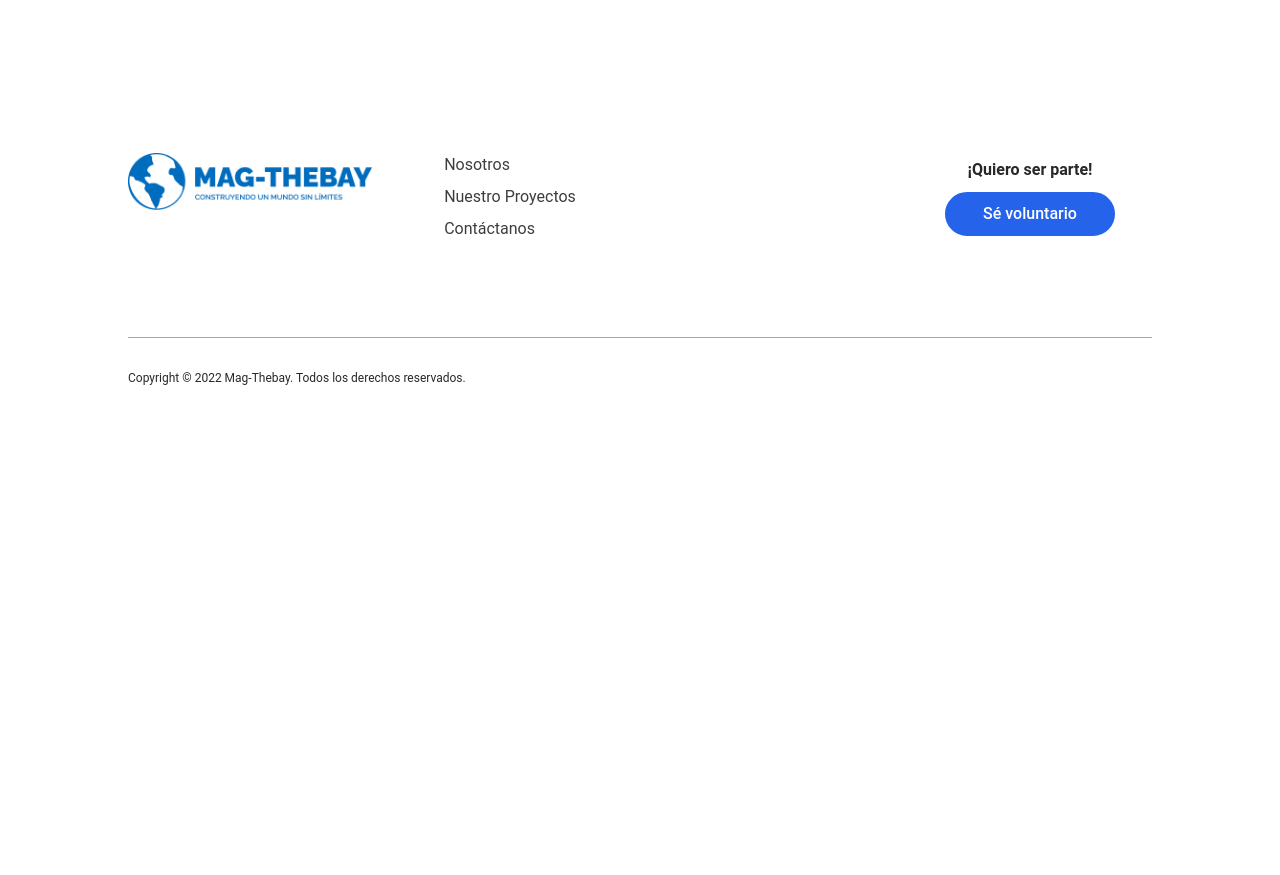
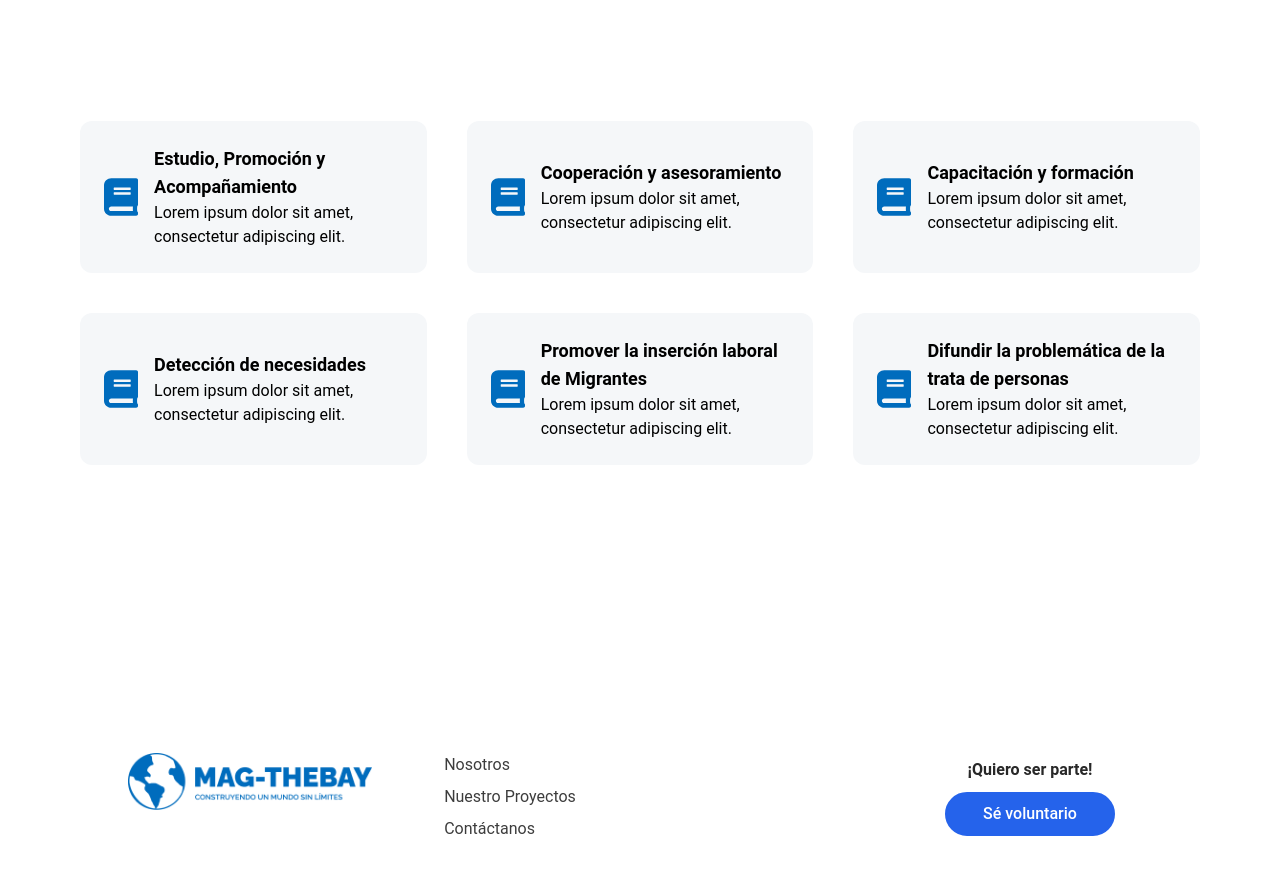
Before and after one commit to cxalem/mag-thebay, a Next.js app: page /nosotros in a window 1280 px wide. Shown: the part 1080-1955 px from the top of the page. Before the commit the page ends 1562 px from the top, so only its background shows below. Built offline with nearby package versions, Linux system fonts and the light colour scheme.

Commit message:
sections added

```diff
--- /dev/null
+++ b/src/components/GoalsSection/GoalCard.tsx
@@ -0,0 +1,23 @@
+import Image from "next/image";
+import goalPlaceholder from "../../public/images/icon-placeholder.svg";
+
+type Props = {
+  title: string;
+  description: string;
+};
+
+const GoalCard: React.FC<Props> = ({ title, description }) => {
+  return (
+    <div className="flex cursor-pointer ease-in-out duration-300 flex-col bg-slate-300 bg-opacity-20 items-center gap-2 text-center py-12 px-6 rounded-xl max-w-md hover:bg-white hover:shadow-2xl md:text-left md:py-6 md:gap-4 md:flex-row">
+      <div className="flex justify-center md:w-13 md:h-16 ">
+        <Image src={goalPlaceholder} width={54} height={60} alt="Mag-Thebay" />
+      </div>
+      <div className="md:max-w-xs">
+        <h4 className="font-bold text-md md:text-lg">{title}</h4>
+        <p className="text-md md:text-md">{description}</p>
+      </div>
+    </div>
+  );
+};
+
+export default GoalCard;
--- /dev/null
+++ b/src/components/GoalsSection/GoalSection.tsx
@@ -0,0 +1,42 @@
+import GoalCard from "./GoalCard";
+import data from "../../data/GoalsData.json";
+
+type Props = {};
+
+type Goal = {
+  id: string;
+  title: string;
+  description: string;
+}
+
+type Data = {
+  title: string
+  description: string
+}
+
+const getItems = (data: Data[]) => {
+  return [
+    ...Object.entries(data).map(([id, key]) => {
+      console.log(key)
+      return {
+        id,
+        title: key.title,
+        description: key.description,
+      };
+    }),
+  ];
+};
+
+const GoalsSection: React.FC<Props> = ({}) => {
+  const goals = getItems(data);
+
+  return (
+    <div className="grid grid-cols-1 my-10 gap-10 md:grid-cols-2 lg:grid-cols-3 md:my-32">
+      {goals.map((goal) => {
+        return <GoalCard key={goal.id} {...goal} />
+      })}
+    </div>
+  );
+};
+
+export default GoalsSection;
--- a/src/components/Hero/Hero.tsx
+++ b/src/components/Hero/Hero.tsx
@@ -15,11 +15,11 @@ const Hero: React.FC<Props> = ({}) => {
       <div
         className={`flex flex-col w-full gap-2 items-center px-10 py-16 lg:items-start ${styles.infoContainer} rounded-xl md:px-20 md:py-28 `}
       >
-        <h1 className="text-white text-center text-5xl md:text-left lg:text-7xl font-black ">Mag-Thebay</h1>
+        <h1 className="text-white text-center text-5xl md:text-left lg:text-7xl font-black">Mag-Thebay</h1>
         <p className="text-white text-center md:text-left text-2xl">Construyendo un mundo sin limites</p>
         <div className="grid grid-cols-1 gap-4 justify-items-center md:gap-0 md:grid-cols-2 w-max">
           <Button type="inverted-secondary">Contáctanos</Button>
-          <Button type="inverted-primary">Sobre Nosotros</Button>
+          <Button type="inverted-primary" href="/nosotros">Sobre Nosotros</Button>
         </div>
       </div>
       <div className={`${styles.heroImg} hidden lg:block `}>
--- a/src/components/Projects/ProjectCard.tsx
+++ b/src/components/Projects/ProjectCard.tsx
@@ -1,4 +1,3 @@
-import React from "react";
 import Image from "next/image";
 import Button from "../Button/Button";
 import style from "./ProjectsStyles/ProjectCard.module.css";
--- /dev/null
+++ b/src/data/GoalsData.json
@@ -0,0 +1,26 @@
+{
+  "goal-1": {
+    "title": "Estudio, Promoción y Acompañamiento",
+    "description": "Lorem ipsum dolor sit amet, consectetur adipiscing elit."
+  },
+  "goal-2": {
+    "title": "Cooperación y asesoramiento",
+    "description": "Lorem ipsum dolor sit amet, consectetur adipiscing elit."
+  },
+  "goal-3": {
+    "title": "Capacitación y formación",
+    "description": "Lorem ipsum dolor sit amet, consectetur adipiscing elit."
+  },
+  "goal-4": {
+    "title": "Detección de necesidades",
+    "description": "Lorem ipsum dolor sit amet, consectetur adipiscing elit."
+  },
+  "goal-5": {
+    "title": "Promover la inserción laboral de Migrantes",
+    "description": "Lorem ipsum dolor sit amet, consectetur adipiscing elit."
+  },
+  "goal-6": {
+    "title": "Difundir la problemática de la trata de personas",
+    "description": "Lorem ipsum dolor sit amet, consectetur adipiscing elit."
+  }
+}
--- a/src/pages/nosotros.tsx
+++ b/src/pages/nosotros.tsx
@@ -2,8 +2,8 @@ import { NextPage } from "next";
 import InfoSection from "../components/InfoSection/InfoSection";
 import styles from "../styles/Home.module.css";
 import aboutUsImage from "../public/images/about-us.jpg";
-import Button from "../components/Button/Button";
 import TextBox from "../components/TextBox/TextBox";
+import GoalsSection from "../components/GoalsSection/GoalSection";
 
 const Nosotros: NextPage = () => {
   return (
@@ -36,6 +36,7 @@ const Nosotros: NextPage = () => {
           pleno de sus derechos humanos.
         </p>
       </TextBox>
+      <GoalsSection />
     </div>
   );
 };
```
Also changed, not shown: src/data/ImagesData.json (added, +27 -0 lines), src/components/Carousel/Carousel.tsx (added), src/public/images/icon-placeholder.svg (added).
